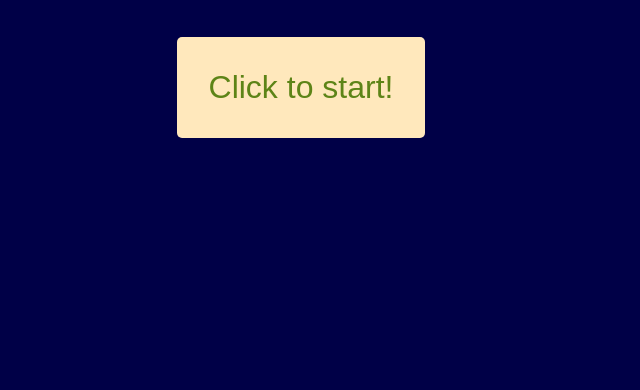
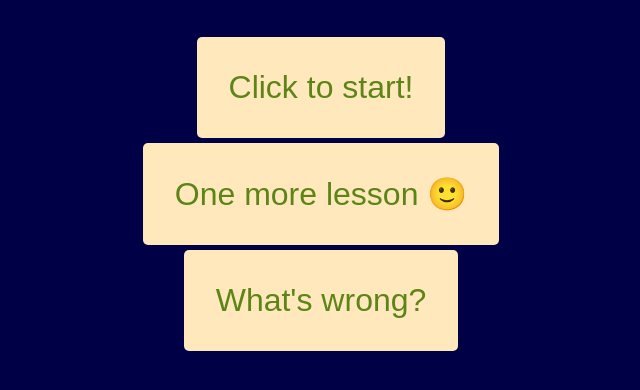
Before and after one commit to Ciastelix/timerPage, a plain HTML site: page index.html in a window 1280 px wide. Shown: the part 246-636 px from the top of the page, without its empty margins (339-979 px from the left). Drawn offline with Linux system fonts and the light colour scheme.

Commit message:
added reset and stop buttons

```diff
--- a/index.html
+++ b/index.html
@@ -15,9 +15,24 @@
     </h1>
     <p class="time">Time left: </p>
     <p id="timer" class="timer">1500</p>
-    <button onclick="start()" class="startBtn">
-        Click to start!
-    </button>
+    <ul>
+        <li>
+            <button onclick="start()" class="startBtn">
+                Click to start!
+            </button>
+        </li>
+        <li>
+            <button onclick="reset()" class="startBtn">
+                One more lesson 🙂
+            </button>
+        </li>
+        <li>
+            <button onclick="stop()" class="startBtn">
+                What's wrong?
+            </button>
+        </li>
+
+    </ul>
     <audio id='alarm' src="./siema.mp3" preload="auto"></audio>
 
 
--- a/scripts.js
+++ b/scripts.js
@@ -1,6 +1,7 @@
 var study = true
 var time = 0;
 var breakTime = 0;
+
 
 
 const timeLeft = () => {
@@ -20,22 +21,30 @@
     study ? hook.innerHTML = "It's time to study be gone!" : hook.innerHTML = "It's break time go wild!"
 }
 
+const reset = () => {
+    time = 0;
+    breakTime = 0;
+    study = true;
+    changeHeader()
+    document.getElementById("timer").innerHTML = 1500
+    }
+
 
 const start = () => {
     changeHeader();
-            window.setInterval(function () {
-                if (time < 25 && study || breakTime < 10 && !study) {
+    window.inter = setInterval(function () {
+    if (time < 1500 && study || breakTime < 600 && !study) {
         timeLeft();
 
 
     }
-                else if (time === 25 && study) {
+    else if (time === 1500 && study) {
         document.getElementById("alarm").play();
         study = false;
         time = 0;
         changeHeader();
     }
-                else if (!study && breakTime === 10) {
+    else if (!study && breakTime === 600) {
         document.getElementById("alarm").play();
         study = true;
         breakTime = 0;
@@ -44,4 +53,8 @@
 
 
 }, 1000)
+
 }
+const stop = () => {
+    clearInterval(window.inter)
+}
--- a/styles.css
+++ b/styles.css
@@ -10,6 +10,11 @@
 }
 .timer {
   font-size: 2.5em;
+}
+ul,
+li {
+  list-style: none;
+  margin: 5px;
 }
 .startBtn {
   padding: 1em;
```
Lines whose indentation alone changed are shown as unchanged.
